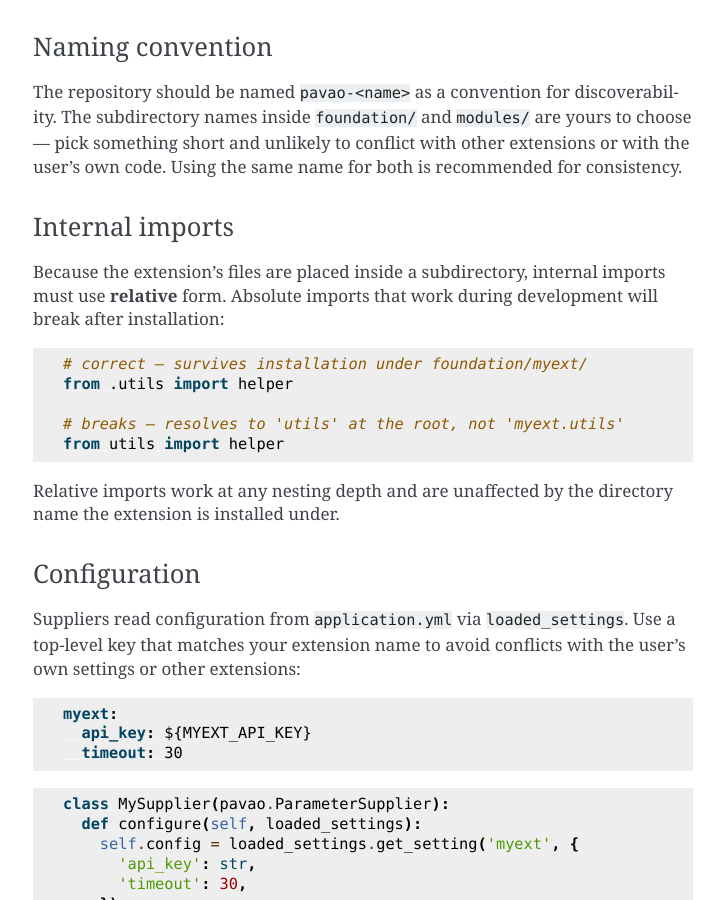
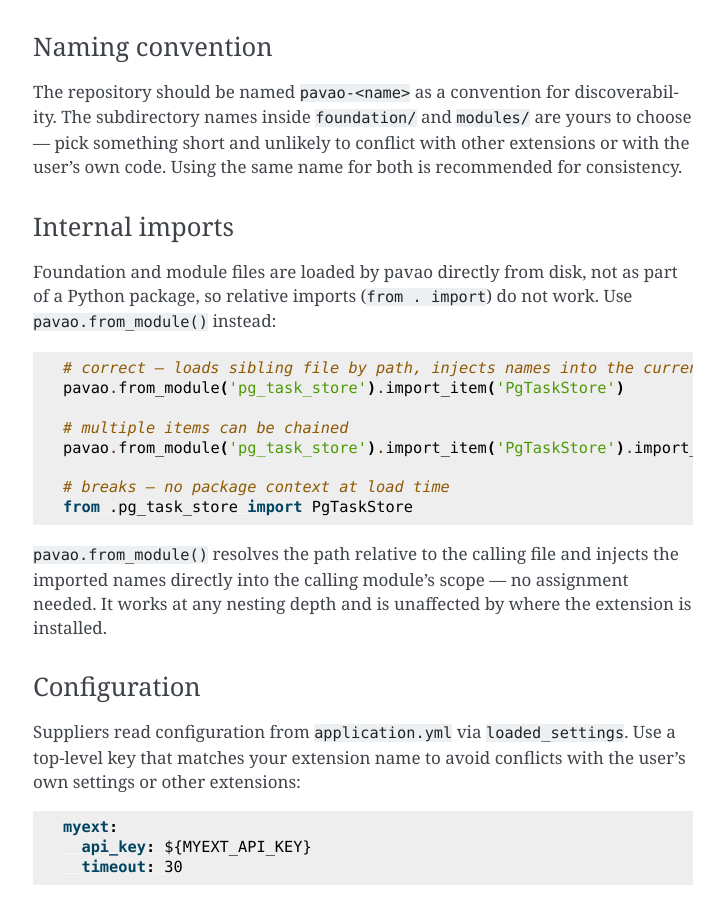
Before and after one commit to vottini/pavao, a Sphinx documentation site: the page built from docs/source/sections/extensions.rst, in a window 1280 px wide and 900 px high, scrolled down 4243 px. Shown: the whole window, without its empty margins (387-1111 px from the left). Built offline with Sphinx 7.4.7, drawn with Linux system fonts in a browser that asks for light colours.

```diff
--- a/docs/source/sections/extensions.rst
+++ b/docs/source/sections/extensions.rst
@@ -210,20 +210,24 @@
 Internal imports
 ----------------
 
-Because the extension's files are placed inside a subdirectory, internal imports must
-use **relative** form. Absolute imports that work during development will break after
-installation:
+Foundation and module files are loaded by pavao directly from disk, not as part of a
+Python package, so relative imports (``from . import``) do not work. Use
+``pavao.from_module()`` instead:
 
 .. code-block:: python
 
-   # correct — survives installation under foundation/myext/
-   from .utils import helper
+   # correct — loads sibling file by path, injects names into the current scope
+   pavao.from_module('pg_task_store').import_item('PgTaskStore')
 
-   # breaks — resolves to 'utils' at the root, not 'myext.utils'
-   from utils import helper
+   # multiple items can be chained
+   pavao.from_module('pg_task_store').import_item('PgTaskStore').import_item('PgStoredSettings')
 
-Relative imports work at any nesting depth and are unaffected by the directory name the
-extension is installed under.
+   # breaks — no package context at load time
+   from .pg_task_store import PgTaskStore
+
+``pavao.from_module()`` resolves the path relative to the calling file and injects the
+imported names directly into the calling module's scope — no assignment needed.
+It works at any nesting depth and is unaffected by where the extension is installed.
 
 Configuration
 -------------
```
Also changed, not shown: README.md (+9 -10 lines), 4 other files.
